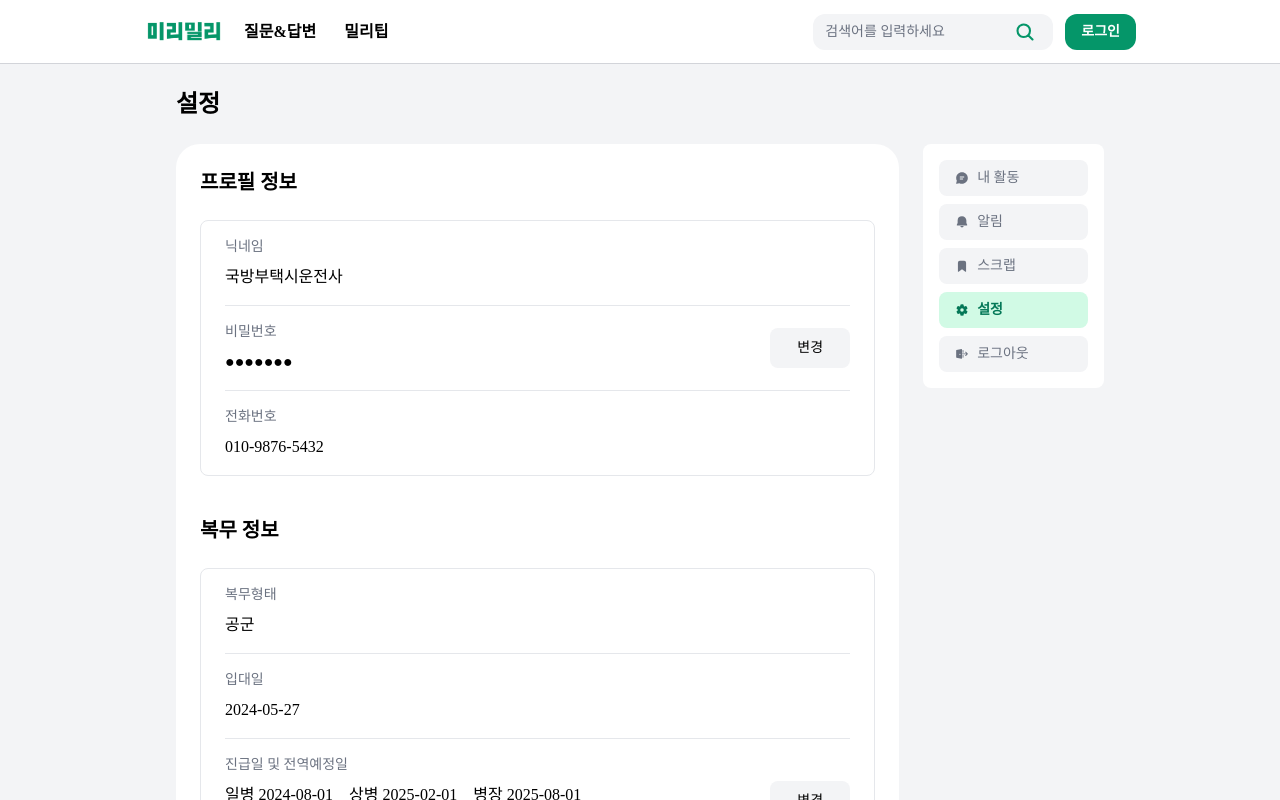
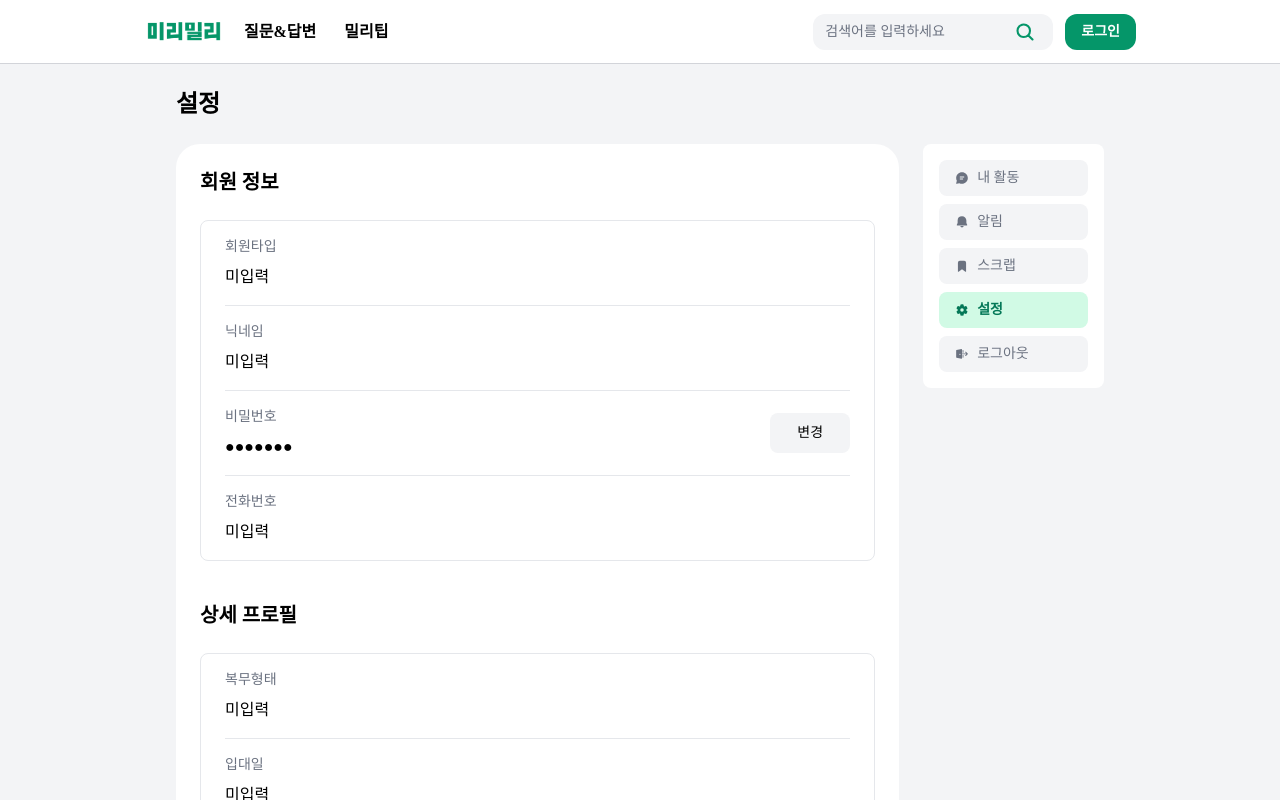
Before and after one commit to jaeminahn/mirimili-frontend, a React (Create React App) app: page /users/mypage in a window 1280 px wide. Both pictures are taken after a click on the element "설정". Shown: the top 800 px of the page. Built offline with nearby package versions, Linux system fonts and the light colour scheme; no server answers.

Commit message:
settings.tsx draft

```diff
--- a/src/components/organisms/users/Settings.tsx
+++ b/src/components/organisms/users/Settings.tsx
@@ -1,23 +1,92 @@
-import { useState } from "react";
+import { useEffect, useState } from "react";
 import ChangePasswordModal from "./ChangePasswordModal";
 import ChangeDateModal from "./ChangeDateModal";
+import { getJSON } from "../../../api/getAndDel";
+import serviceMos from "../../../data/serviceMos.json";
+import serviceUnits from "../../../data/serviceUnit.json";
 
-const userData = {
-  nick: "국방부택시운전사",
-  tel: "010-9876-5432",
-  service_type: "공군",
-  service_start: "2024-05-27",
-  service_pfc: "2024-08-01",
-  service_cpl: "2025-02-01",
-  service_sgt: "2025-08-01",
-  service_end: "2026-02-26",
-  service_mos: "일반차량운전",
-  service_unit: "제15특수전투비행단",
+type MemberStatus = "PRE_ENLISTED" | "ENLISTED" | "DISCHARGED";
+
+type MilitaryType = "ARMY" | "NAVY" | "AIR_FORCE";
+
+type MilitaryInfo = {
+  type: MilitaryType | null;
+  specialtyId: number | null;
+  unitId: number | null;
+  startDate: string | null;
+  privateDate: string | null;
+  corporalDate: string | null;
+  sergeantDate: string | null;
+  dischargeDate: string | null;
 };
+
+type MyPageInfo = {
+  status: MemberStatus | null;
+  nickname: string | null;
+  phoneNumber: string | null;
+  militaryInfo: MilitaryInfo | null;
+};
+
+type ApiEnvelope<T> = {
+  success: boolean;
+  code: string;
+  message: string;
+  data: T;
+};
+
+function getMemberStatusLabel(status: MemberStatus | null | undefined): string {
+  if (!status) return "미입력";
+  if (status === "PRE_ENLISTED") return "입대 전 회원";
+  if (status === "ENLISTED") return "현역 군인 회원";
+  if (status === "DISCHARGED") return "예비역·민방위 회원";
+  return "미입력";
+}
+
+function getMilitaryTypeLabel(type: MilitaryType | null | undefined): string {
+  if (!type) return "미입력";
+  if (type === "ARMY") return "육군";
+  if (type === "NAVY") return "해군";
+  if (type === "AIR_FORCE") return "공군";
+  return "미입력";
+}
+
+function getSpecialtyLabel(id: number | null | undefined): string {
+  if (id == null) return "미입력";
+  const item = (serviceMos as any[]).find((m) => m.id === id);
+  return item?.label ?? "미입력";
+}
+
+function getUnitLabel(id: number | null | undefined): string {
+  if (id == null) return "미입력";
+  const item = (serviceUnits as any[]).find((u) => u.id === id);
+  return item?.label ?? "미입력";
+}
+
+function formatValue(value: string | null | undefined): string {
+  if (!value) return "미입력";
+  if (value.trim().length === 0) return "미입력";
+  return value;
+}
 
 export default function Settings() {
   const [isPasswordModalOpen, setIsPasswordModalOpen] = useState(false);
   const [isDateModalOpen, setIsDateModalOpen] = useState(false);
+  const [info, setInfo] = useState<MyPageInfo | null>(null);
+
+  useEffect(() => {
+    const fetchInfo = async () => {
+      try {
+        const res = await getJSON<ApiEnvelope<MyPageInfo>>("/mypage/info");
+        if (!res.ok || !res.data) return;
+        const envelope = res.data;
+        if (!envelope.success || !envelope.data) return;
+        setInfo(envelope.data);
+      } catch {
+        setInfo(null);
+      }
+    };
+    fetchInfo();
+  }, []);
 
   const openPasswordModal = () => setIsPasswordModalOpen(true);
   const closePasswordModal = () => setIsPasswordModalOpen(false);
@@ -25,15 +94,34 @@ export default function Settings() {
   const openDateModal = () => setIsDateModalOpen(true);
   const closeDateModal = () => setIsDateModalOpen(false);
 
+  const memberTypeLabel = getMemberStatusLabel(info?.status);
+  const nickname = formatValue(info?.nickname);
+  const phoneNumber = formatValue(info?.phoneNumber);
+
+  const militaryInfo = info?.militaryInfo ?? null;
+  const militaryTypeLabel = getMilitaryTypeLabel(militaryInfo?.type ?? null);
+  const startDate = formatValue(militaryInfo?.startDate);
+  const privateDate = formatValue(militaryInfo?.privateDate);
+  const corporalDate = formatValue(militaryInfo?.corporalDate);
+  const sergeantDate = formatValue(militaryInfo?.sergeantDate);
+  const dischargeDate = formatValue(militaryInfo?.dischargeDate);
+  const specialtyLabel = getSpecialtyLabel(militaryInfo?.specialtyId);
+  const unitLabel = getUnitLabel(militaryInfo?.unitId);
+
   return (
     <div className="flex flex-col lg:w-4/5 gap-4">
       <div className="flex flex-col h-full gap-2 p-6 bg-white rounded-3xl">
-        <h2 className="text-xl font-semibold pb-4">프로필 정보</h2>
+        <h2 className="text-xl font-semibold pb-4">회원 정보</h2>
 
         <div className="py-4 px-6 border rounded-lg">
           <div className="pb-4 border-b">
+            <h3 className="text-sm text-gray-500">회원타입</h3>
+            <p className="mt-2">{memberTypeLabel}</p>
+          </div>
+
+          <div className="py-4 border-b">
             <h3 className="text-sm text-gray-500">닉네임</h3>
-            <p className="mt-2">{userData.nick}</p>
+            <p className="mt-2">{nickname}</p>
           </div>
 
           <div className="flex justify-between items-center py-4 border-b">
@@ -51,33 +139,33 @@ export default function Settings() {
 
           <div className="pt-4">
             <h3 className="text-sm text-gray-500">전화번호</h3>
-            <p className="mt-2">{userData.tel}</p>
+            <p className="mt-2">{phoneNumber}</p>
           </div>
         </div>
 
-        <h2 className="text-xl font-semibold pt-8 pb-4">복무 정보</h2>
+        <h2 className="text-xl font-semibold pt-8 pb-4">상세 프로필</h2>
 
         <div className="py-4 px-6 border rounded-lg">
           <div className="pb-4 border-b">
             <h3 className="text-sm text-gray-500">복무형태</h3>
-            <p className="mt-2">{userData.service_type}</p>
+            <p className="mt-2">{militaryTypeLabel}</p>
           </div>
 
           <div className="py-4 border-b">
             <h3 className="text-sm text-gray-500">입대일</h3>
-            <p className="mt-2">{userData.service_start}</p>
+            <p className="mt-2">{startDate}</p>
           </div>
 
           <div className="flex justify-between items-center py-4 border-b">
             <div>
-              <h3 className="text-sm text-gray-500">진급일 및 전역예정일</h3>
+              <h3 className="text-sm text-gray-500">진급일 및 전역(예정)일</h3>
               <p className="mt-2 flex gap-4 lg:flex-row flex-col">
-                <span>일병 {userData.service_pfc}</span>
-                <span>상병 {userData.service_cpl}</span>
-                <span>병장 {userData.service_sgt}</span>
+                <span>일병 {privateDate}</span>
+                <span>상병 {corporalDate}</span>
+                <span>병장 {sergeantDate}</span>
               </p>
               <p className="mt-4 flex lg:flex-row flex-col">
-                <span>전역 {userData.service_end}</span>
+                <span>전역 {dischargeDate}</span>
               </p>
             </div>
             <button
@@ -90,19 +178,24 @@ export default function Settings() {
 
           <div className="py-4 border-b">
             <h3 className="text-sm text-gray-500">특기</h3>
-            <p className="mt-2">{userData.service_mos}</p>
+            <p className="mt-2">{specialtyLabel}</p>
           </div>
 
           <div className="pt-4">
             <h3 className="text-sm text-gray-500">복무부대</h3>
-            <p className="mt-2">{userData.service_unit}</p>
+            <p className="mt-2">{unitLabel}</p>
           </div>
         </div>
 
         <div className="mt-8 p-4 bg-orange-100 text-orange-600 text-sm rounded-lg flex justify-between items-center">
           <div>
-            <p className="font-bold">전화번호·복무형태·입대일·특기·복무부대 변경이 필요하신가요?</p>
-            <p className="mt-2">불가피한 사유로 변경이 필요한 경우, 고객센터를 통해 증빙 후 변경할 수 있어요</p>
+            <p className="font-bold">
+              전화번호·복무형태·입대일·특기·복무부대 변경이 필요하신가요?
+            </p>
+            <p className="mt-2">
+              불가피한 사유로 변경이 필요한 경우, 고객센터를 통해 증빙 후 변경할
+              수 있어요
+            </p>
           </div>
           <button className="px-4 py-2 bg-orange-600 text-white font-bold rounded-lg">
             고객센터 바로가기
@@ -110,15 +203,17 @@ export default function Settings() {
         </div>
       </div>
 
-      {isPasswordModalOpen && <ChangePasswordModal closeModal={closePasswordModal} />}
-      {isDateModalOpen && (
+      {isPasswordModalOpen && (
+        <ChangePasswordModal closeModal={closePasswordModal} />
+      )}
+      {isDateModalOpen && militaryInfo && (
         <ChangeDateModal
           closeModal={closeDateModal}
           initialData={{
-            service_pfc: userData.service_pfc,
-            service_cpl: userData.service_cpl,
-            service_sgt: userData.service_sgt,
-            service_end: userData.service_end,
+            service_pfc: militaryInfo.privateDate ?? "",
+            service_cpl: militaryInfo.corporalDate ?? "",
+            service_sgt: militaryInfo.sergeantDate ?? "",
+            service_end: militaryInfo.dischargeDate ?? "",
           }}
         />
       )}
```
